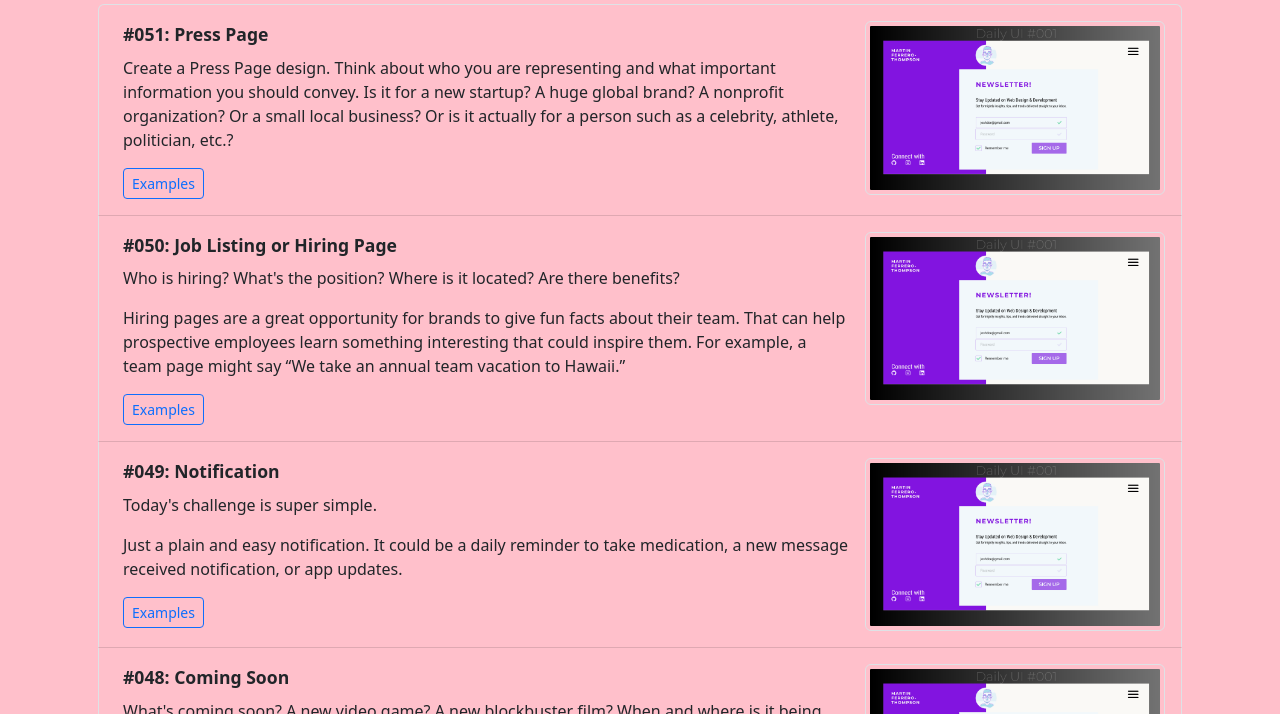
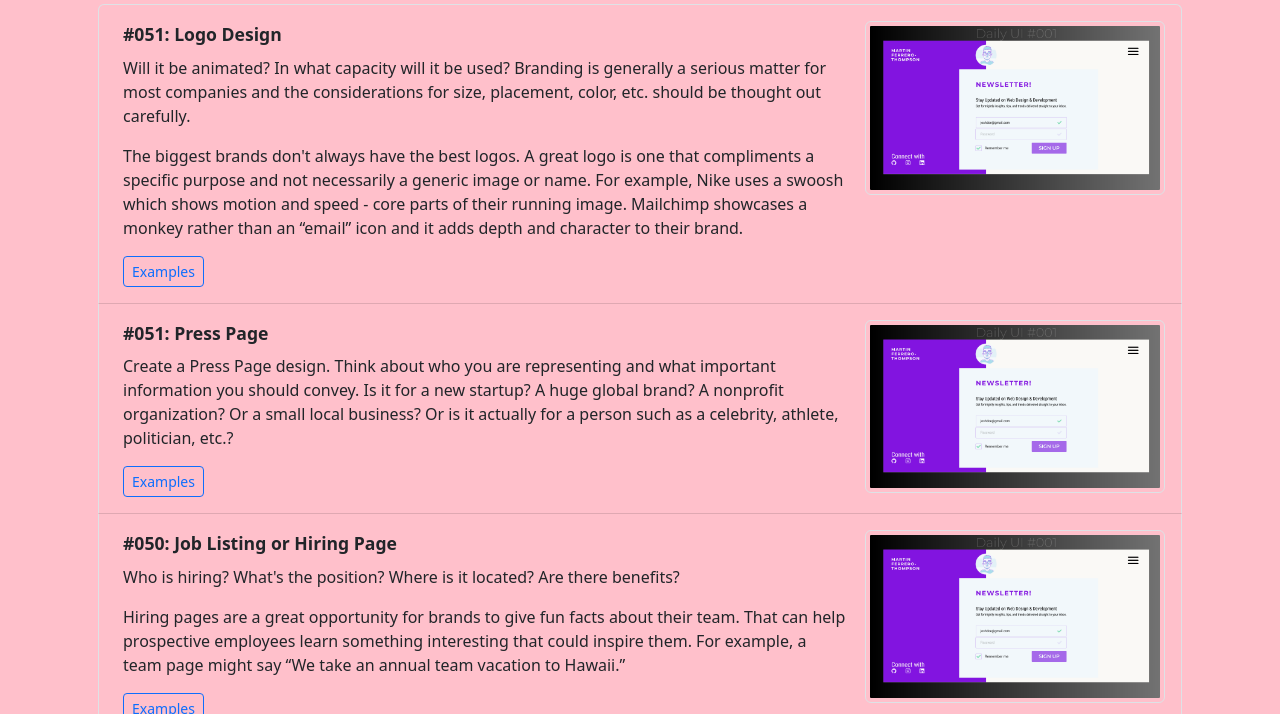
Before and after one commit to Martin-Ferrero-Thompson/dailyUI, a website built with Vite: page src/index.html in a window 1280 px wide. Shown: the part 734-1448 px from the top of the page. Built offline with nearby package versions, Linux system fonts and the light colour scheme; files whose address does not match are found by name.

Commit message:
Add #052

```diff
--- a/src/index.html
+++ b/src/index.html
@@ -31,6 +31,26 @@
 
         <ul class="list-group">
 
+          <li class="list-group-item d-flex justify-content-between align-items-start">
+            <div class="ms-2 me-auto">
+              <div class="fw-bold">#051: Logo Design</div>
+              <p>Will it be animated? In what capacity will it be used?
+                Branding is generally a serious matter for most companies and the considerations for size, placement,
+                color, etc. should be thought out carefully.</p>
+
+                <p>The biggest brands don't always have the best logos. A great logo is one that compliments a specific
+                purpose and not necessarily a generic image or name. For example, Nike uses a swoosh which shows motion
+                and speed - core parts of their running image. Mailchimp showcases a monkey rather than an “email” icon
+                and it adds depth and character to their brand.</p>
+              <div class="d-flex flex-column justify-content-center mt-2 align-items-start">
+                <a href="https://collectui.com/challenges/daily-ui-logo" target="_blank"
+                  class="btn btn-sm btn-outline-primary">Examples</a>
+              </div>
+            </div>
+            <a href="../Day#001/index.html" target="_blank">
+              <img src="./images/Daily-001-SignUpPage.png" class="img-thumbnail" alt="Challenge Solution">
+            </a>
+          </li>
           <li class="list-group-item d-flex justify-content-between align-items-start">
             <div class="ms-2 me-auto">
               <div class="fw-bold">#051: Press Page</div>
```
